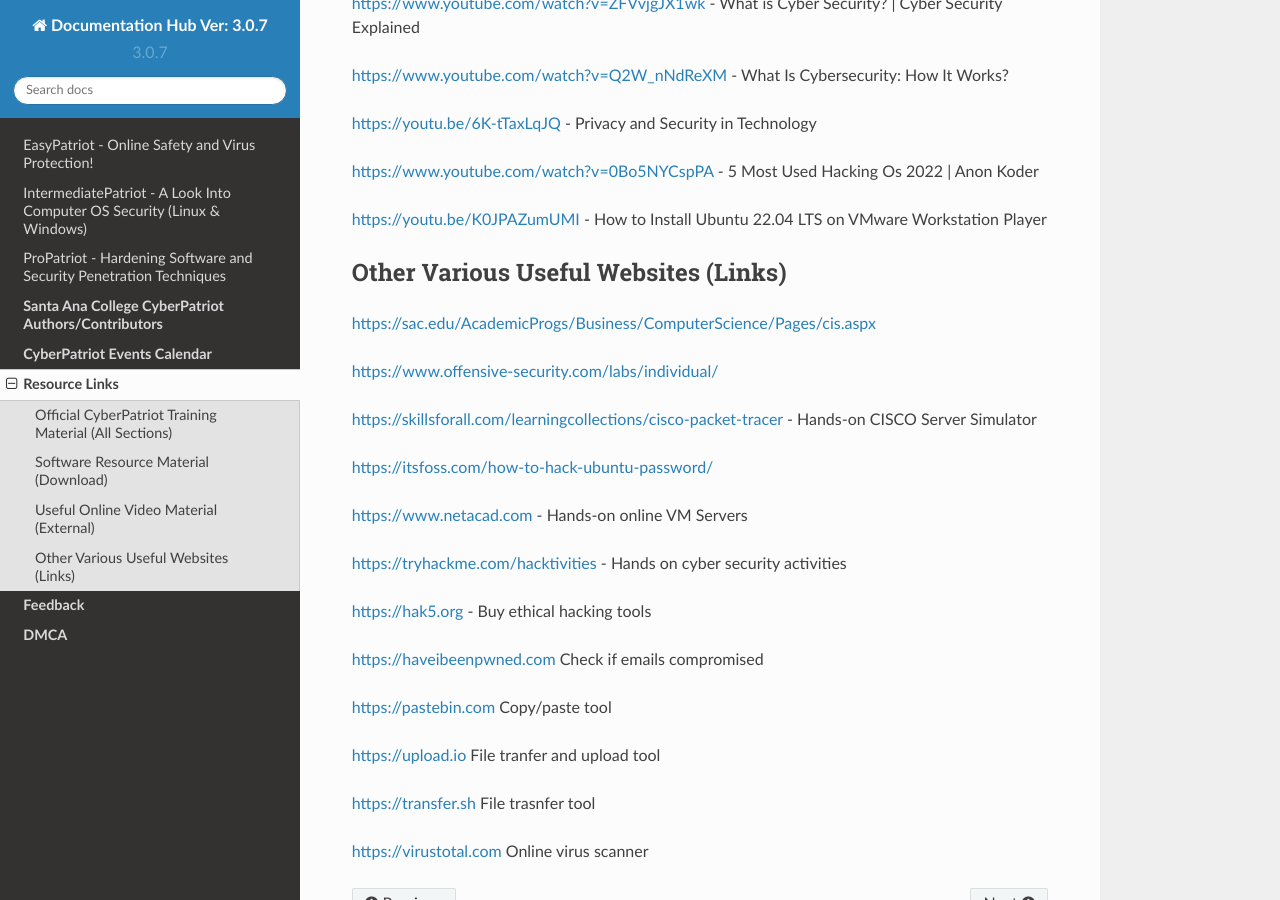
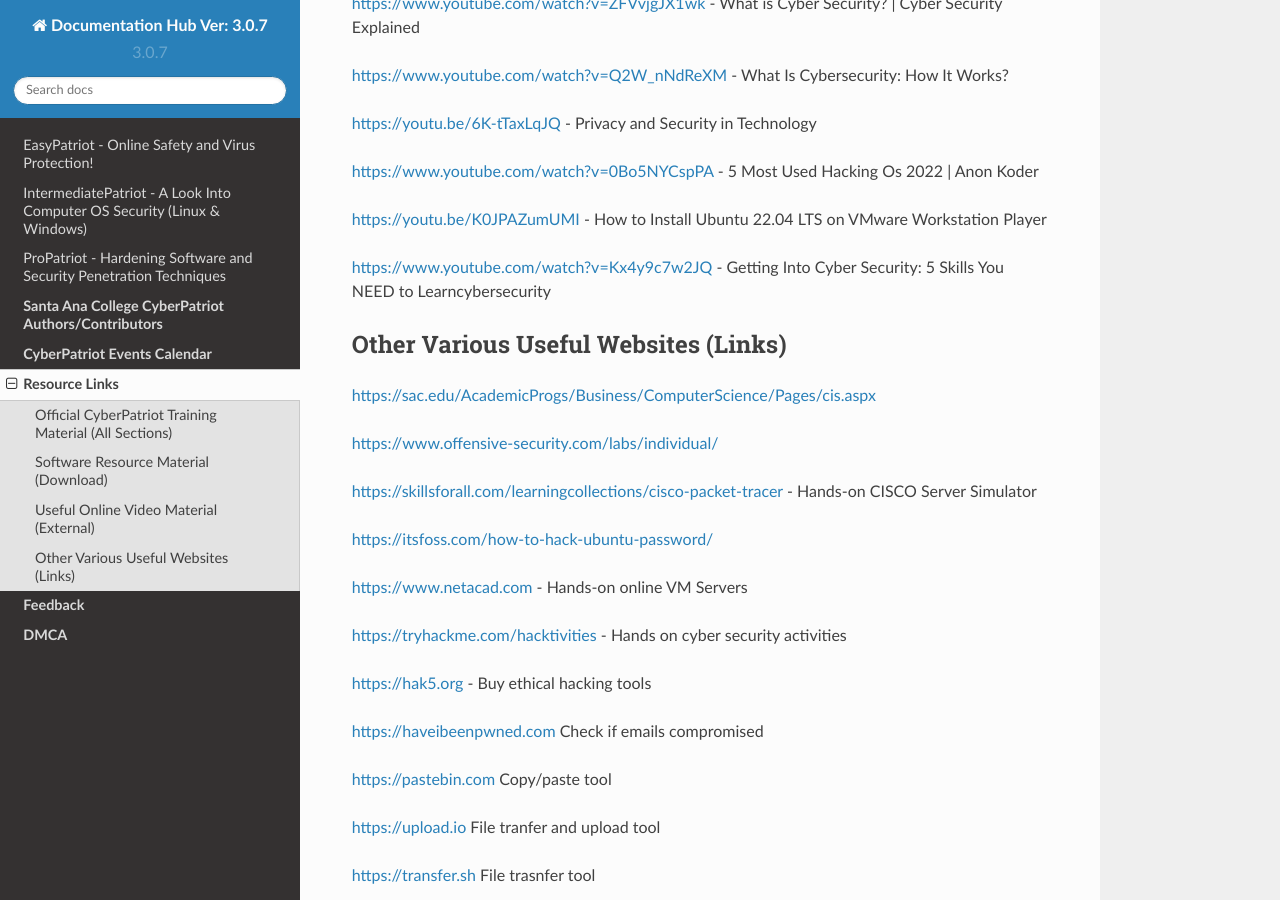
Before and after one commit to natt96z/cybersac, a Sphinx documentation site: the page built from docs/source/links.rst, in a window 1280 px wide and 900 px high, scrolled down 1421 px. Built offline with Sphinx 7.4.7 and the Read the Docs theme 2.0.0, drawn with Linux system fonts in a browser that asks for light colours; pages that are not in the unit, such as notebooks, are missing from menus.

Commit message:
Update links.rst

```diff
--- a/docs/source/links.rst
+++ b/docs/source/links.rst
@@ -42,6 +42,8 @@
 
 https://youtu.be/K0JPAZumUMI - How to Install Ubuntu 22.04 LTS on VMware Workstation Player
 
+https://www.youtube.com/watch?v=Kx4y9c7w2JQ - Getting Into Cyber Security: 5 Skills You NEED to Learncybersecurity
+
 
 
 Other  Various Useful Websites (Links)
```
